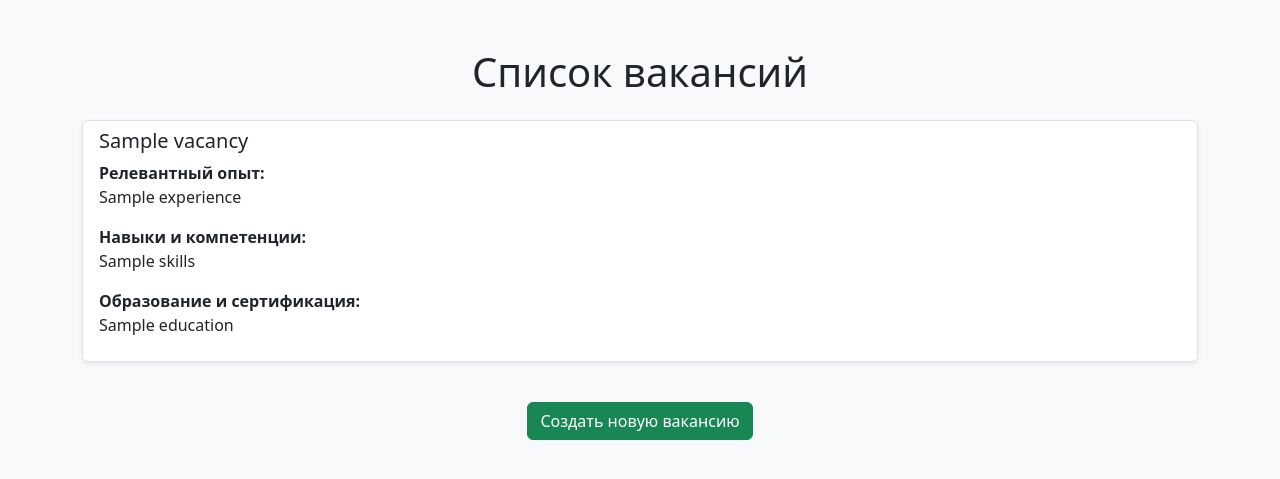
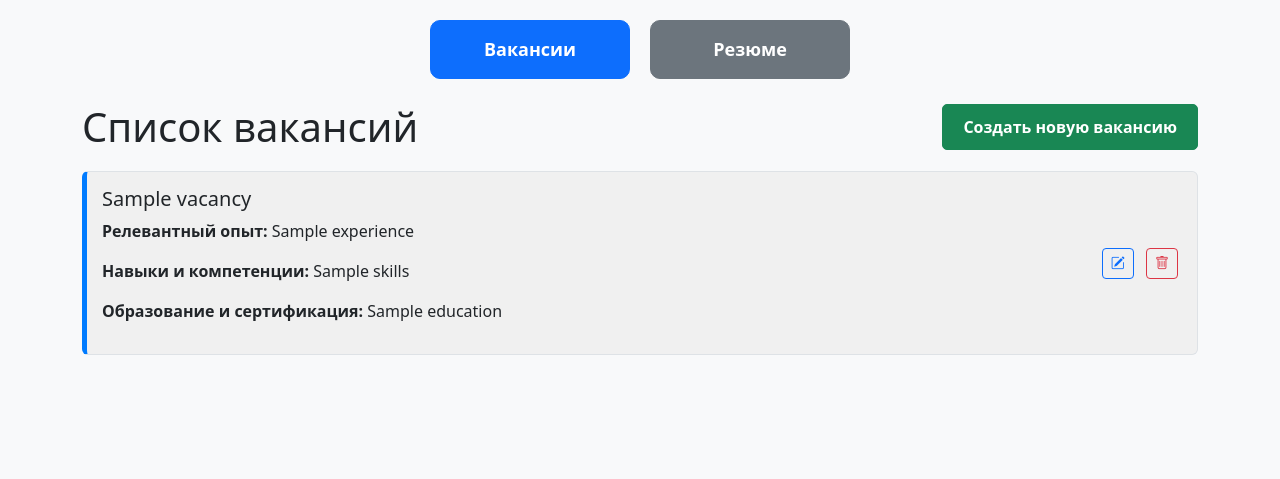
Before and after one commit to malikabdulov/pohr, a Flask app: page / in a window 1280 px wide. Shown: the top 479 px of the page. Run offline with Flask 3, Linux system fonts and the light colour scheme; a database or web service that is not in the repository returns one stand-in record (values such as "Sample title").

Commit message:
added front

```diff
--- a/db/mongo_controller.py
+++ b/db/mongo_controller.py
@@ -5,12 +5,12 @@ db = get_database()
 
 
 def add_user(user_info):
-    collection = db["resume"]
+    collection = db["resumes"]
     result = collection.insert_one(user_info)
     return str(result.inserted_id)
 
 def get_all_users():
-    collection = db["resume"]
+    collection = db["resumes"]
     users = list(collection.find())
     return users
 
--- a/front/app.py
+++ b/front/app.py
@@ -1,23 +1,72 @@
-from flask import Flask, render_template, request
+import os
+
+from bson import ObjectId
+from flask import Flask, render_template, request, redirect, url_for
 import requests
 from pymongo import MongoClient
-from db.mongo_controller import add_vacancy, get_all_vacancies
+from db.mongo_controller import add_vacancy, get_all_vacancies, get_all_users
 
 app = Flask(__name__)
 
-# URL вашего backend API
-API_SEARCH_URL = "http://localhost:5000/api/search_candidates"
-
 # Подключение к MongoDB
-
+client = MongoClient(os.getenv('MONGO_YURI'))
+db = client["my_database"]
+vacancies_collection = db["vacancies"]
+users_collection = db["resumes"]
 
 @app.route('/')
 def index():
-    """Главная страница со списком вакансий."""
+    """Главная страница со списком вакансий по умолчанию."""
     try:
-        # Получаем все вакансии из коллекции
-        vacancies = get_all_vacancies()
-        return render_template('index.html', vacancies=vacancies)
+        vacancies = list(vacancies_collection.find())
+        return render_template('index.html', items=vacancies, data_type="vacancies", active_page="vacancies")
+    except Exception as e:
+        return render_template('index.html', error=f"Ошибка при получении данных: {e}")
+
+@app.route('/vacancies')
+def show_vacancies():
+    """Отображает список вакансий."""
+    try:
+        vacancies = list(vacancies_collection.find())
+        return render_template('index.html', items=vacancies, data_type="vacancies", active_page="vacancies")
+    except Exception as e:
+        return render_template('index.html', error=f"Ошибка при получении данных: {e}")
+
+@app.route('/delete_vacancy/<vacancy_id>', methods=['POST'])
+def delete_vacancy(vacancy_id):
+    """Удаляет вакансию по ID."""
+    vacancies_collection.delete_one({"_id": ObjectId(vacancy_id)})
+    return redirect(url_for('show_vacancies'))
+
+@app.route('/edit_vacancy/<vacancy_id>', methods=['GET', 'POST'])
+def edit_vacancy(vacancy_id):
+    """Редактирует вакансию по ID."""
+    if request.method == 'POST':
+        title = request.form.get('title')
+        experience = request.form.get('experience')
+        skills = request.form.get('skills')
+        education = request.form.get('education')
+
+        vacancies_collection.update_one(
+            {"_id": ObjectId(vacancy_id)},
+            {"$set": {
+                "title": title,
+                "experience": experience,
+                "skills": skills,
+                "education": education
+            }}
+        )
+        return redirect(url_for('show_vacancies'))
+
+    vacancy = vacancies_collection.find_one({"_id": ObjectId(vacancy_id)})
+    return render_template('edit_vacancy.html', vacancy=vacancy)
+
+@app.route('/resumes')
+def show_resumes():
+    """Отображает список резюме."""
+    try:
+        resumes = list(users_collection.find())
+        return render_template('index.html', items=resumes, data_type="resumes", active_page="resumes")
     except Exception as e:
         return render_template('index.html', error=f"Ошибка при получении данных: {e}")
 
--- a/front/templates/index.html
+++ b/front/templates/index.html
@@ -3,45 +3,158 @@
 <head>
 <meta charset="UTF-8">
 <meta name="viewport" content="width=device-width, initial-scale=1.0">
-<title>Список вакансий</title>
+<title>Список данных</title>
 <link href="https://cdn.jsdelivr.net/npm/bootstrap@5.3.0/dist/css/bootstrap.min.css" rel="stylesheet">
+<link rel="stylesheet" href="https://cdn.jsdelivr.net/npm/bootstrap-icons/font/bootstrap-icons.css">
 <script src="https://cdn.jsdelivr.net/npm/bootstrap@5.3.0/dist/js/bootstrap.bundle.min.js"></script>
+<style>
+    .top-buttons {
+        display: flex;
+        justify-content: center;
+        gap: 20px;
+        margin-top: 20px;
+    }
+
+    .top-button {
+        padding: 15px 30px;
+        font-size: 18px;
+        font-weight: bold;
+        border-radius: 10px;
+        width: 200px;
+    }
+
+    .header-section {
+        display: flex;
+        justify-content: space-between;
+        align-items: center;
+        margin-bottom: 20px;
+    }
+
+    .create-button {
+        padding: 10px 20px;
+        font-size: 16px;
+        font-weight: bold;
+        border-radius: 5px;
+    }
+
+    /* Стили для списка вакансий */
+    .vacancy-item {
+        background-color: #f0f0f0;
+        border-left: 5px solid #007bff;
+        padding: 15px;
+        border-radius: 10px;
+        margin-bottom: 15px;
+    }
+
+    /* Стили для списка резюме */
+    .resume-item {
+        background-color: #e8f5e9;
+        border-left: 5px solid #4caf50;
+        padding: 15px;
+        border-radius: 10px;
+        margin-bottom: 15px;
+    }
+</style>
 </head>
 <body class="bg-light">
-    <div class="container mt-5">
-        <h1 class="text-center mb-4">Список вакансий</h1>
+    <!-- Горизонтальные кнопки навигации -->
+    <div class="top-buttons">
+        <a href="/vacancies" class="btn top-button {% if active_page == 'vacancies' %}btn-primary{% else %}btn-secondary{% endif %}">
+            Вакансии
+        </a>
+        <a href="/resumes" class="btn top-button {% if active_page == 'resumes' %}btn-primary{% else %}btn-secondary{% endif %}">
+            Резюме
+        </a>
+    </div>
+
+    <div class="container mt-4">
+        <!-- Заголовок и кнопка создания вакансии -->
+        <div class="header-section">
+            <h1 class="mb-0">
+                {% if data_type == "vacancies" %}
+                    Список вакансий
+                {% elif data_type == "resumes" %}
+                    Список резюме
+                {% endif %}
+            </h1>
+            {% if data_type == "vacancies" %}
+                <a href="/create_vacancy" class="btn btn-success create-button">Создать новую вакансию</a>
+            {% endif %}
+        </div>
 
         {% if error %}
             <div class="alert alert-danger">{{ error }}</div>
         {% endif %}
 
-        {% if vacancies %}
+        {% if items %}
             <div class="list-group">
-                {% for vacancy in vacancies %}
-                    <div class="list-group-item mb-3 shadow-sm">
-                        <h5 class="mb-2">{{ vacancy.title }}</h5>
-                        <div class="mb-2">
-                            <strong>Релевантный опыт:</strong>
-                            <p>{{ vacancy.experience }}</p>
+                {% if data_type == "vacancies" %}
+                    <!-- Отображение списка вакансий -->
+                    {% for item in items %}
+                        <div class="list-group-item vacancy-item d-flex justify-content-between align-items-center">
+                            <div>
+                                <h5>{{ item.title }}</h5>
+                                <p><strong>Релевантный опыт:</strong> {{ item.experience }}</p>
+                                <p><strong>Навыки и компетенции:</strong> {{ item.skills }}</p>
+                                <p><strong>Образование и сертификация:</strong> {{ item.education }}</p>
+                            </div>
+                            <div>
+                                <a href="/edit_vacancy/{{ item._id }}" class="btn btn-outline-primary btn-sm mx-1">
+                                    <i class="bi bi-pencil-square"></i>
+                                </a>
+                                <form action="/delete_vacancy/{{ item._id }}" method="post" style="display:inline;">
+                                    <button type="submit" class="btn btn-outline-danger btn-sm mx-1">
+                                        <i class="bi bi-trash"></i>
+                                    </button>
+                                </form>
+                            </div>
                         </div>
-                        <div class="mb-2">
-                            <strong>Навыки и компетенции:</strong>
-                            <p>{{ vacancy.skills }}</p>
+                    {% endfor %}
+                {% elif data_type == "resumes" %}
+                    <!-- Отображение списка резюме -->
+                    {% for item in items %}
+                        <div class="list-group-item resume-item">
+                            <h4>{{ item.full_name }}</h4>
+                            <p class="text-muted"><i class="bi bi-telephone"></i> {{ item.contact_info.phone }} | <i class="bi bi-envelope"></i> {{ item.contact_info.email }}</p>
+                            <p><strong>Описание:</strong> {{ item.summary }}</p>
+                            <h5>Опыт работы:</h5>
+                            <ul class="list-unstyled">
+                                {% for experience in item.work_experience %}
+                                    <li>
+                                        <strong>{{ experience.position }}</strong> в {{ experience.company }}<br>
+                                        <span class="text-muted">{{ experience.duration }}</span>
+                                        <ul>
+                                            {% for responsibility in experience.responsibilities %}
+                                                <li>{{ responsibility }}</li>
+                                            {% endfor %}
+                                        </ul>
+                                    </li>
+                                {% endfor %}
+                            </ul>
+                            <h5>Образование:</h5>
+                            <ul class="list-unstyled">
+                                {% for edu in item.education %}
+                                    <li>
+                                        <strong>{{ edu.institution }}</strong> — {{ edu.degree }}<br>
+                                        <span class="text-muted">{{ edu.field }}, {{ edu.years }}</span>
+                                    </li>
+                                {% endfor %}
+                            </ul>
+                            <p><strong>Навыки:</strong> {{ item.skills | join(', ') }}</p>
+                            <h5>Языки:</h5>
+                            <ul class="list-inline">
+                                {% for language, proficiency in item.languages.items() %}
+                                    <li class="list-inline-item"><strong>{{ language }}:</strong> {{ proficiency }}</li>
+                                {% endfor %}
+                            </ul>
+                            <p><strong>Дополнительно:</strong> {{ item.add_info }}</p>
                         </div>
-                        <div class="mb-2">
-                            <strong>Образование и сертификация:</strong>
-                            <p>{{ vacancy.education }}</p>
-                        </div>
-                    </div>
-                {% endfor %}
+                    {% endfor %}
+                {% endif %}
             </div>
         {% else %}
-            <p class="text-center">Нет доступных вакансий.</p>
+            <p class="text-center">Нет доступных данных.</p>
         {% endif %}
-
-        <div class="text-center mt-4">
-            <a href="/create_vacancy" class="btn btn-success">Создать новую вакансию</a>
-        </div>
     </div>
 </body>
 </html>
```
Also changed, not shown: front/templates/edit_vacancy.html (added, +33 -0 lines), front/static/styles.css (line endings or trailing spaces).
